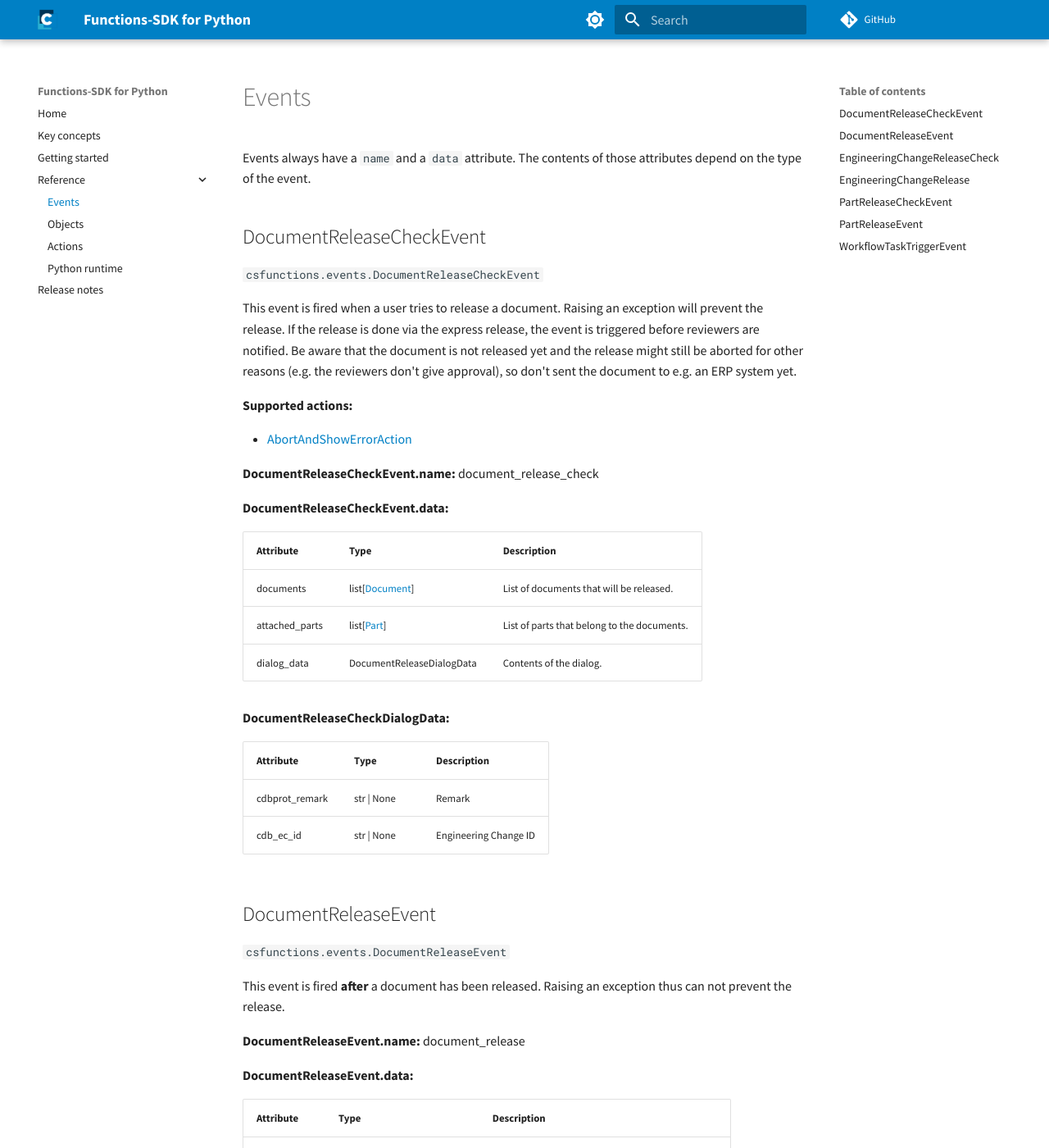
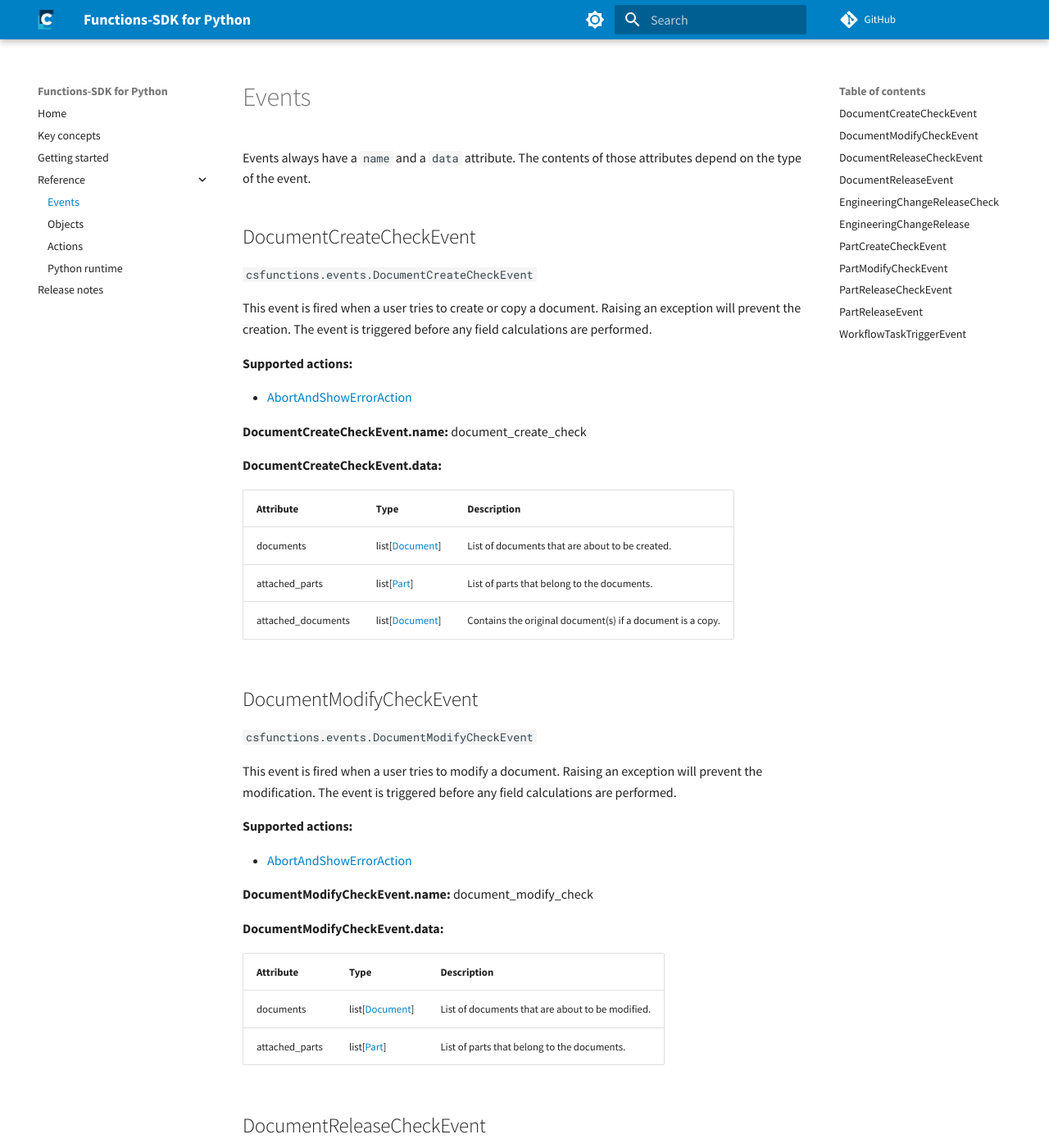
Before and after one commit to cslab/functions-sdk-python, an MkDocs documentation site: the page built from docs/reference/events.md, in a window 1280 px wide and 1400 px high. Shown: the whole window at 82% size. Built offline with MkDocs 1.6.1 and Material for MkDocs 9.7.7, drawn with Linux system fonts in a browser that asks for light colours; comment, search, counter and statistics services are not loaded; some of the changed text lies outside the part shown.

Commit message:
add documentation

```diff
--- a/docs/reference/events.md
+++ b/docs/reference/events.md
@@ -1,4 +1,45 @@
 Events always have a `name` and a `data` attribute. The contents of those attributes depend on the type of the event.
+
+
+## DocumentCreateCheckEvent
+`csfunctions.events.DocumentCreateCheckEvent`
+
+This event is fired when a user tries to create or copy a document. Raising an exception will prevent the creation.
+The event is triggered before any field calculations are performed.
+
+**Supported actions:**
+
+- [AbortAndShowErrorAction](actions.md#AbortAndShowErrorAction)
+
+**DocumentCreateCheckEvent.name:** document_create_check
+
+**DocumentCreateCheckEvent.data:**
+
+|Attribute|Type|Description|
+|-|-|-|
+|documents| list[[Document](objects.md#document)]|List of documents that are about to be created.|
+|attached_parts| list[[Part](objects.md#part)]|List of parts that belong to the documents.|
+|attached_documents| list[[Document](objects.md#document)]|Contains the original document(s) if a document is a copy.|
+
+## DocumentModifyCheckEvent
+`csfunctions.events.DocumentModifyCheckEvent`
+
+This event is fired when a user tries to modify a document. Raising an exception will prevent the modification.
+The event is triggered before any field calculations are performed.
+
+**Supported actions:**
+
+- [AbortAndShowErrorAction](actions.md#AbortAndShowErrorAction)
+
+**DocumentModifyCheckEvent.name:** document_modify_check
+
+**DocumentModifyCheckEvent.data:**
+
+|Attribute|Type|Description|
+|-|-|-|
+|documents| list[[Document](objects.md#document)]|List of documents that are about to be modified.|
+|attached_parts| list[[Part](objects.md#part)]|List of parts that belong to the documents.|
+
 
 ## DocumentReleaseCheckEvent
 `csfunctions.events.DocumentReleaseCheckEvent`
@@ -86,6 +127,42 @@ This event is fired **after** an engineering change has been released. Raising a
 |documents| list[[Document](objects.md#document)]|List of included documents.|
 |parts| list[[Part](objects.md#part)]|List of included parts.|
 
+## PartCreateCheckEvent
+`csfunctions.events.PartCreateCheckEvent`
+
+This event is fired when a user tries to create or copy a part. Raising an exception will prevent the creation.
+The event is triggered before any field calculations are performed.
+
+**Supported actions:**
+
+- [AbortAndShowErrorAction](actions.md#AbortAndShowErrorAction)
+
+**PartCreateCheckEvent.name:** part_create_check
+
+**PartCreateCheckEvent.data:**
+
+|Attribute|Type|Description|
+|-|-|-|
+|parts| list[[Part](objects.md#part)]|List of parts that are about to be created.|
+|attached_documents| list[[Document](objects.md#document)]|Contains the original part(s) if a part is a copy.|
+
+## PartModifyCheckEvent
+`csfunctions.events.PartModifyCheckEvent`
+
+This event is fired when a user tries to modify a part. Raising an exception will prevent the modification.
+The event is triggered before any field calculations are performed.
+
+**Supported actions:**
+
+- [AbortAndShowErrorAction](actions.md#AbortAndShowErrorAction)
+
+**PartModifyCheckEvent.name:** part_modify_check
+
+**PartModifyCheckEvent.data:**
+
+|Attribute|Type|Description|
+|-|-|-|
+|parts| list[[Part](objects.md#part)]|List of parts that are about to be modified.|
 
 ## PartReleaseCheckEvent
 `csfunctions.events.PartReleaseCheckEvent`
```
